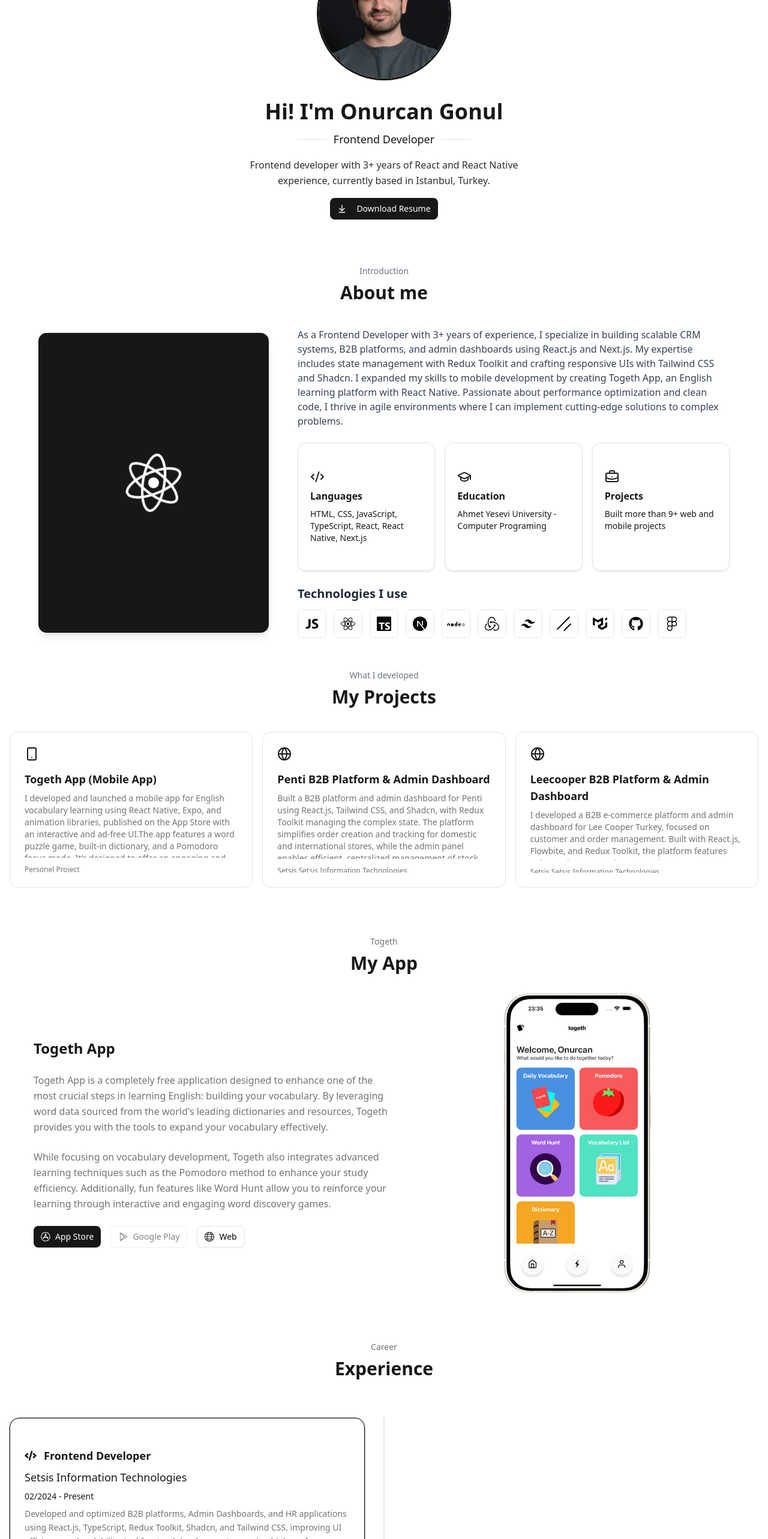
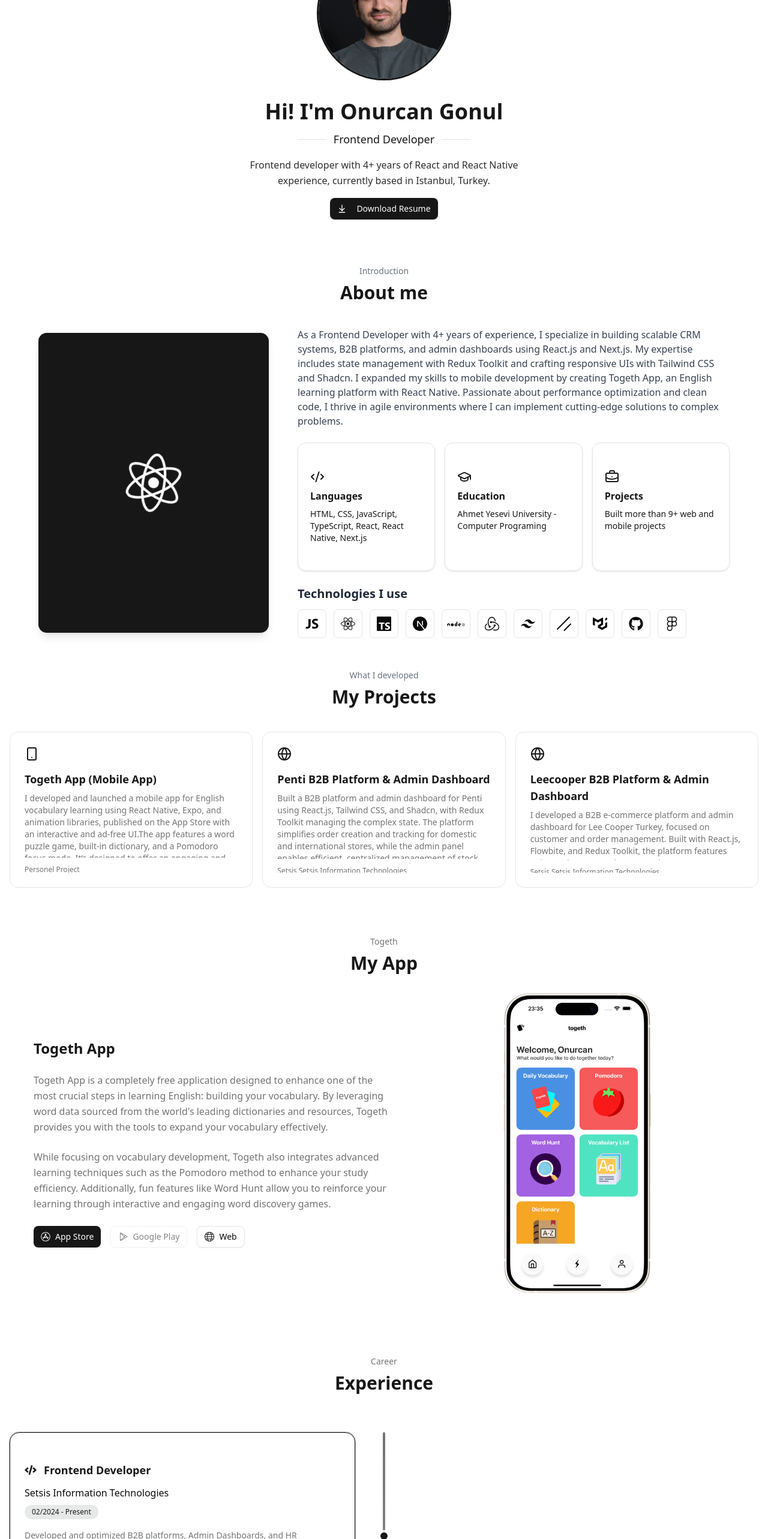
Before and after one commit to onurcangonul/onurcangonul-website, a Next.js app: page / in a window 1280 px wide. Shown: the part 234-2800 px from the top of the page at 60% size. Built offline with nearby package versions, Linux system fonts and the light colour scheme.

Commit message:
resume and information fixed

```diff
--- a/components/MyExperience/index.tsx
+++ b/components/MyExperience/index.tsx
@@ -4,7 +4,7 @@ import { myExperiences } from "@/data/myExperience/experiencedata";
 
 const MyExperience = () => {
   return (
-    <section id="myExperience" className="py-10">
+    <section id="myExperience" className="py-16">
       <div className="container mx-auto px-4">
         <h3 className="text-center text-sm text-muted-foreground mb-2">
           Career
@@ -12,8 +12,10 @@ const MyExperience = () => {
         <h2 className="text-3xl font-bold text-primary text-center mb-16">
           Experience
         </h2>
+
         <div className="relative">
-          <div className="absolute left-1/2 top-0 w-0.5 h-full bg-gray-200 dark:bg-gray-700 -translate-x-1/2 z-0" />
+          {/* Timeline line */}
+          <div className="absolute left-1/2 top-0 w-1 h-full bg-gradient-to-b from-primary/60 to-muted -translate-x-1/2 z-0 rounded-full" />
 
           <div className="flex flex-col gap-20 relative z-10">
             {myExperiences.map((item, index) => {
@@ -22,42 +24,48 @@ const MyExperience = () => {
               return (
                 <div
                   key={index}
-                  className={`flex flex-col md:flex-row items-center ${
+                  className={cn(
+                    "flex flex-col md:flex-row items-center relative",
                     isLeft ? "md:justify-start" : "md:justify-end"
-                  }`}
+                  )}
                 >
+                  {/* Dot on timeline */}
+                  <div className="absolute left-1/2 -translate-x-1/2 w-5 h-5 rounded-full bg-primary border-4 border-background shadow-md z-20" />
+
                   <div
-                    className={`w-full md:w-1/2 ${
-                      isLeft ? "md:pr-8" : "md:pl-8"
-                    } md:relative`}
+                    className={cn(
+                      "w-full md:w-1/2",
+                      isLeft ? "md:pr-12" : "md:pl-12"
+                    )}
                   >
-                    <div className="relative">
                     <Card
                       className={cn(
-                          "relative z-10 rounded-2xl border bg-background/50 backdrop-blur-lg ransition-all duration-300 hover:translate-y-[-2px] hover:shadow-[6px_6px_0px_rgba(0,0,0,0.75)] dark:hover:shadow-[6px_6px_0px_rgba(255,255,255,0.2)] ",
+                        "relative rounded-2xl border bg-background/70 backdrop-blur-xl transition-all duration-300 hover:scale-[1.02] hover:shadow-xl",
                         item.currentyWork &&
-                            "border-primary ring-1 ring-primary/30 "
+                          "border-primary ring-1 ring-primary/30"
                       )}
                     >
                       <CardContent className="p-6">
-                          <div className="flex items-center gap-3 mb-2">
-                            <span>{item.icon??""}</span>
+                        <div className="flex items-center gap-3 mb-3">
+                          <span className="text-primary">{item.icon ?? ""}</span>
                           <h3 className="text-lg font-semibold text-primary">
-                              {item.title??""}
+                            {item.title ?? ""}
                           </h3>
                         </div>
-                          <span className="text-lg font-medium text-primary">
-                            {item.company??""}
+
+                        <span className="block text-base font-medium text-foreground">
+                          {item.company ?? ""}
                         </span>
-                          <p className="text-sm font-light text-primary mt-2">
-                            {item.workYear??""}
-                          </p>
-                          <p className="text-sm text-muted-foreground leading-relaxed mt-2">
-                            {item.description??""}
+
+                        <span className="inline-block mt-2 text-xs px-3 py-1 rounded-full bg-primary/10 text-primary font-medium">
+                          {item.workYear ?? ""}
+                        </span>
+
+                        <p className="text-sm text-muted-foreground leading-relaxed mt-4">
+                          {item.description ?? ""}
                         </p>
                       </CardContent>
                     </Card>
-                    </div>
                   </div>
                 </div>
               );
--- a/data/aboutPage/aboutData.tsx
+++ b/data/aboutPage/aboutData.tsx
@@ -21,7 +21,7 @@ export interface AboutItem {
 }
 
 export const aboutText: { text: string } = {
-  text: `As a Frontend Developer with 3+ years of experience, I specialize in building scalable CRM systems, B2B platforms, and admin dashboards using React.js and Next.js. My expertise includes state management with Redux Toolkit and crafting responsive UIs with Tailwind CSS and Shadcn. I expanded my skills to mobile development by creating Togeth App, an English learning platform with React Native. Passionate about performance optimization and clean code, I thrive in agile environments where I can implement cutting-edge solutions to complex problems.`,
+  text: `As a Frontend Developer with 4+ years of experience, I specialize in building scalable CRM systems, B2B platforms, and admin dashboards using React.js and Next.js. My expertise includes state management with Redux Toolkit and crafting responsive UIs with Tailwind CSS and Shadcn. I expanded my skills to mobile development by creating Togeth App, an English learning platform with React Native. Passionate about performance optimization and clean code, I thrive in agile environments where I can implement cutting-edge solutions to complex problems.`,
 };
 
 export const aboutMeItems: AboutItem[] = [
--- a/data/information/informationData.tsx
+++ b/data/information/informationData.tsx
@@ -11,7 +11,7 @@ export interface InformationText {
 export const informationText: InformationText = {
   fullName: "Onurcan Gonul",
   jobTitle: "Frontend Developer",
-  description: "Frontend developer with 3+ years of React and React Native experience, currently based in Istanbul, Turkey.",
+  description: "Frontend developer with 4+ years of React and React Native experience, currently based in Istanbul, Turkey.",
   email: "onurcangonul@gmail.com",
   linkedin:"https://www.linkedin.com/in/onurcangonul",
   github:"https://github.com/onurcangonul"
```
Also changed, not shown: 1 other file (tests, documents, lock files or other folders). Lines whose indentation alone changed are shown as unchanged.
